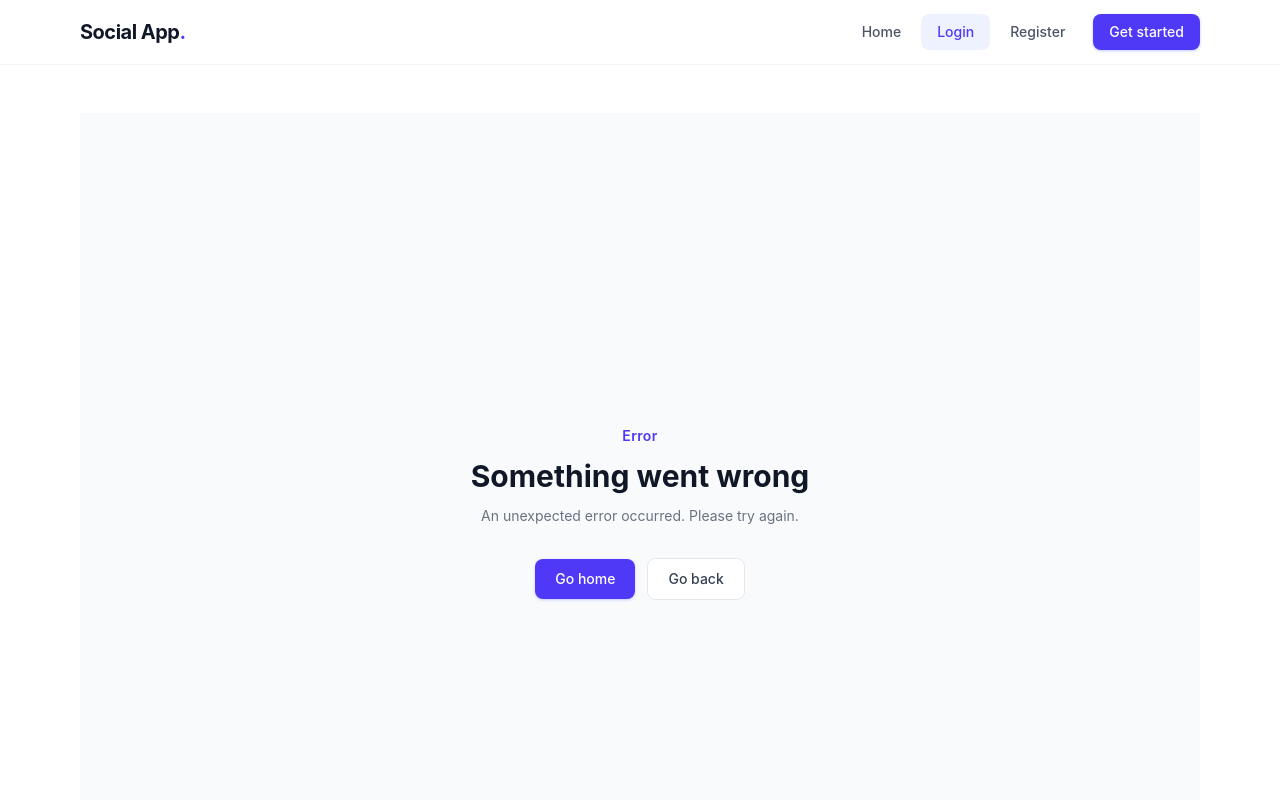
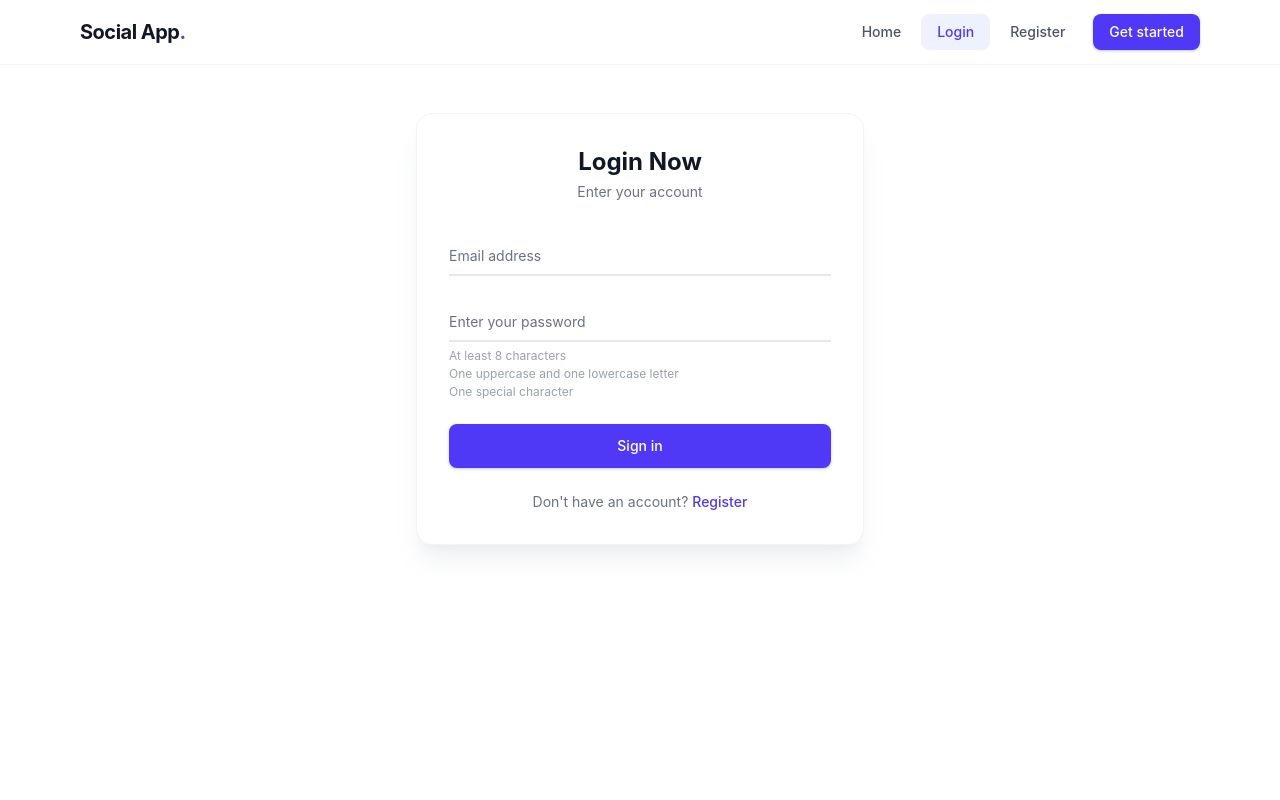
Before and after one commit to ey-spec/Social-App, a React (Vite) app: page /login in a window 1280 px wide. Shown: the top 800 px of the page. Built offline with nearby package versions, Linux system fonts and the light colour scheme.

Commit message:
Login Page

```diff
--- a/src/App.tsx
+++ b/src/App.tsx
@@ -5,6 +5,7 @@ import RegisterForm from "./Pages/Register";
 import ErrorPage from "./Pages/Error";
 import { ToastContainer, Slide } from "react-toastify";
 import "react-toastify/dist/ReactToastify.css";
+import LoginForm from "./Pages/Login";
 
 const routes = createBrowserRouter([
   {
@@ -13,6 +14,7 @@ const routes = createBrowserRouter([
     children: [
       { index: true, element: <Home /> },
       { path: "register", element: <RegisterForm /> },
+      { path: "login", element: <LoginForm /> },
       { path: "*", element: <ErrorPage /> },
     ],
   },
--- /dev/null
+++ b/src/Pages/Login.tsx
@@ -0,0 +1,122 @@
+import { useForm } from "react-hook-form";
+import axios from "axios";
+import { showSuccessToast, showErrorToast } from "../lib/toast";
+import { loginSchema, type LoginFormData } from "../schemas/Login.schema";
+import { zodResolver } from "@hookform/resolvers/zod";
+import { Link, useNavigate } from "react-router-dom";
+
+export default function LoginForm() {
+  const form = useForm<LoginFormData>({
+    defaultValues: {
+      email: "",
+      password: "",
+    },
+    resolver: zodResolver(loginSchema),
+  });
+
+  const {
+    register,
+    handleSubmit,
+    formState: { errors, touchedFields, isSubmitting },
+  } = form;
+
+  const navigate = useNavigate();
+
+  async function onSubmit(data: LoginFormData) {
+    try {
+      const { data: res } = await axios.post(
+        "https://route-posts.routemisr.com/users/signin",
+        data,
+      );
+      showSuccessToast(res.message || "Welcome back!");
+      navigate("/");
+    } catch (error) {
+      if (axios.isAxiosError(error)) {
+        showErrorToast(
+          error.response?.data?.message || "Login failed. Please try again.",
+        );
+      } else {
+        showErrorToast("Something went wrong.");
+      }
+    }
+  }
+
+  return (
+    <div className="flex items-center justify-center">
+      <div className="w-full max-w-md bg-white rounded-2xl shadow-xl shadow-gray-200/60 border border-gray-100 p-8">
+        <h1 className="text-2xl font-bold text-center text-gray-900 mb-1">
+          Login Now
+        </h1>
+        <p className="text-sm text-center text-gray-500 mb-8">
+          Enter your account
+        </p>
+
+        <form onSubmit={handleSubmit(onSubmit)} className="w-full">
+          <div className="relative z-0 w-full mb-6 group">
+            <input
+              type="email"
+              {...register("email")}
+              id="email"
+              className="block py-2.5 px-0 w-full text-sm text-gray-900 bg-transparent border-0 border-b-2 border-gray-200 appearance-none focus:outline-none focus:ring-0 focus:border-indigo-600 peer transition-colors"
+              placeholder=" "
+            />
+            <label
+              htmlFor="email"
+              className="absolute text-sm text-gray-500 duration-300 transform -translate-y-6 scale-75 top-3 -z-10 origin-[0] peer-focus:text-indigo-600 peer-placeholder-shown:scale-100 peer-placeholder-shown:translate-y-0 peer-focus:scale-75 peer-focus:-translate-y-6"
+            >
+              Email address
+            </label>
+            {errors.email && touchedFields.email && (
+              <p className="mt-1 text-xs text-red-600">
+                {errors.email.message}
+              </p>
+            )}
+          </div>
+
+          <div className="relative z-0 w-full mb-6 group">
+            <input
+              type="password"
+              {...register("password")}
+              id="password"
+              className="block py-2.5 px-0 w-full text-sm text-gray-900 bg-transparent border-0 border-b-2 border-gray-200 appearance-none focus:outline-none focus:ring-0 focus:border-indigo-600 peer transition-colors"
+              placeholder=" "
+            />
+            <label
+              htmlFor="password"
+              className="absolute text-sm text-gray-500 duration-300 transform -translate-y-6 scale-75 top-3 -z-10 origin-[0] peer-focus:text-indigo-600 peer-placeholder-shown:scale-100 peer-placeholder-shown:translate-y-0 peer-focus:scale-75 peer-focus:-translate-y-6"
+            >
+              Enter your password
+            </label>
+            <ul className="mt-1.5 text-xs text-gray-400 space-y-0.5">
+              <li>At least 8 characters</li>
+              <li>One uppercase and one lowercase letter</li>
+              <li>One special character</li>
+            </ul>
+            {errors.password && touchedFields.password && (
+              <p className="mt-1 text-xs text-red-600">
+                {errors.password.message}
+              </p>
+            )}
+          </div>
+
+          <button
+            type="submit"
+            disabled={isSubmitting}
+            className="w-full text-white bg-indigo-600 hover:bg-indigo-700 active:bg-indigo-800 focus:ring-4 focus:ring-indigo-200 font-medium rounded-lg text-sm px-4 py-3 transition-colors focus:outline-none shadow-sm shadow-indigo-200"
+          >
+            {isSubmitting ? "Entering account..." : "Sign in"}
+          </button>
+          <p className="mt-6 text-sm text-center text-gray-500">
+            Don't have an account?{" "}
+            <Link
+              to="/register"
+              className="font-medium text-indigo-600 hover:text-indigo-700 hover:underline"
+            >
+              Register
+            </Link>
+          </p>
+        </form>
+      </div>
+    </div>
+  );
+}
--- a/src/Pages/Register.tsx
+++ b/src/Pages/Register.tsx
@@ -7,6 +7,7 @@ import {
   type RegisterFormData,
 } from "../schemas/Register.schema";
 import { zodResolver } from "@hookform/resolvers/zod";
+import { Link, useNavigate } from "react-router-dom";
 
 export default function RegisterForm() {
   const form = useForm<RegisterFormData>({
@@ -31,16 +32,18 @@ export default function RegisterForm() {
 
   const [isSubmitting, setIsSubmitting] = useState(false);
 
+  const navigate = useNavigate();
+
   async function onSubmit(data: RegisterFormData) {
     setIsSubmitting(true);
     try {
-      const response = await axios.post(
+      const { data: res } = await axios.post(
         "https://route-posts.routemisr.com/users/signup",
         data,
       );
-      console.log("Success:", response.data);
-      showSuccessToast("Account created successfully!");
+      showSuccessToast(res.message || "Account created successfully!");
       reset();
+      navigate("/login");
     } catch (error) {
       if (axios.isAxiosError(error)) {
         showErrorToast(
@@ -273,6 +276,15 @@ export default function RegisterForm() {
           >
             {isSubmitting ? "Creating account..." : "Create account"}
           </button>
+          <p className="mt-6 text-sm text-center text-gray-500">
+            Already have an account?{" "}
+            <Link
+              to="/login"
+              className="font-medium text-indigo-600 hover:text-indigo-700 hover:underline"
+            >
+              Log in
+            </Link>
+          </p>
         </form>
       </div>
     </div>
--- a/src/lib/toast.ts
+++ b/src/lib/toast.ts
@@ -2,7 +2,7 @@ import { toast, type ToastOptions } from "react-toastify";
 
 const base: ToastOptions = {
   position: "bottom-right",
-  autoClose: false,
+  autoClose: 2000,
   closeOnClick: true,
   draggable: true,
   hideProgressBar: true,
--- /dev/null
+++ b/src/schemas/Login.schema.ts
@@ -0,0 +1,18 @@
+import * as zod from "zod";
+
+export const loginSchema = zod.object({
+  email: zod
+    .email()
+    .nonempty("Email is required")
+    .regex(/^[^\s@]+@[^\s@]+\.[^\s@]+$/, "Enter a valid email address"),
+  password: zod
+    .string()
+    .nonempty("Password is required")
+    .min(8, "Password must be at least 8 characters")
+    .regex(
+      /^(?=.*[a-z])(?=.*[A-Z])(?=.*[!@#$%^&*(),.?":{}|<>]).+$/,
+      "Password must include an uppercase letter, a lowercase letter, and a special character",
+    ),
+});
+
+export type LoginFormData = zod.infer<typeof loginSchema>;
```
